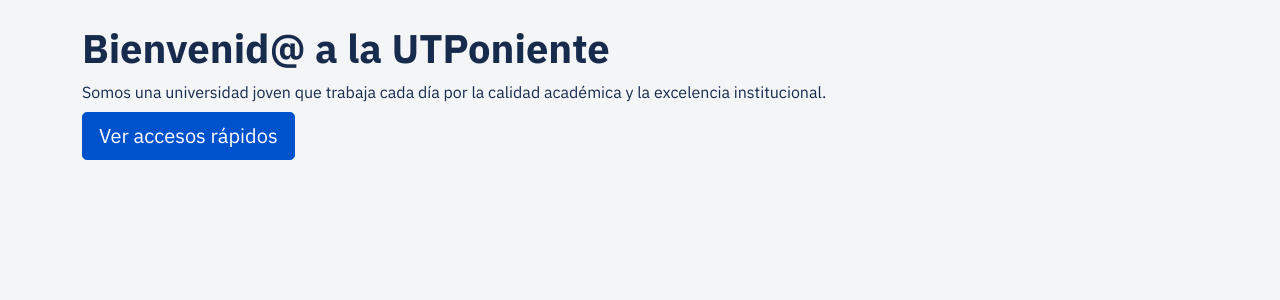
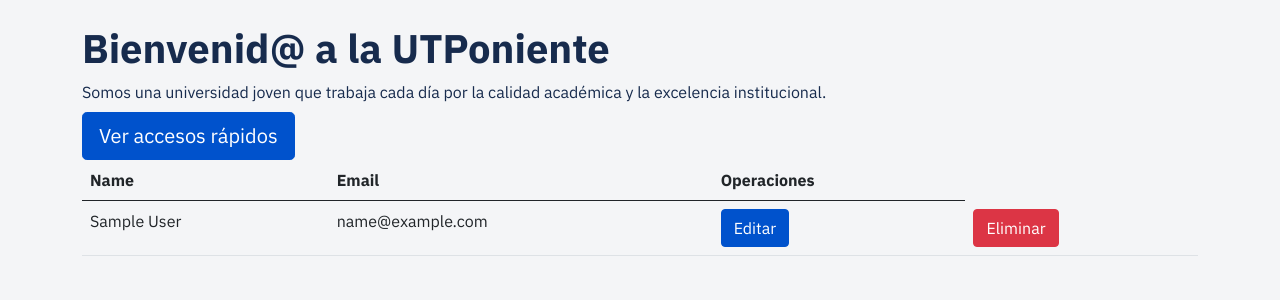
Before and after one commit to utpsantiagohernandez/administrador, a PHP site: page /administrador/ in a window 1280 px wide. Shown: the part 90-390 px from the top of the page. Run offline with PHP 8.4, Linux system fonts and the light colour scheme; tables that the repository leaves empty or names only in its code hold one stand-in row (values such as "Sample post").

Commit message:
Agregar tabla

```diff
--- a/app.php
+++ b/app.php
@@ -5,6 +5,7 @@ require __DIR__.'/vendor/autoload.php';
 use App\Productos;
 use App\Clientes;
 use App\Usuarios;
+use App\Customers;
 
 //Conectarnos a la base de datos
 $db = conectarDB();
@@ -12,3 +13,4 @@ $db = conectarDB();
 Productos::setDB($db);
 Clientes::setDB($db);
 Usuarios::setDB($db);
+Customers::setDB($db);
--- /dev/null
+++ b/clases/Customers.php
@@ -0,0 +1,55 @@
+<?php
+
+namespace App;
+
+class Customers{
+
+    //Base de datos
+    protected static $db;
+
+    public $id;
+    public $name;
+    public $email;
+
+
+    public function __construct($args = []){
+        $this->id = $args['id'] ?? '';
+        $this->name = $args['name'] ?? '';
+        $this->email = $args['email'] ?? '';
+    }
+
+    // Definir la conexión a la BD
+    public static function setDB($database){
+        self::$db = $database;
+    }
+
+    public static function all(){
+        $query ="SELECT * FROM customers";
+        $resultado = self::consultar($query);
+        return $resultado;
+    }
+
+    public static function consultar($query){
+        //consultar la base de datos
+        $resultado = self::$db->query($query);
+        //Iterar los resultados
+        $array = [];
+        while($registro = $resultado->fetch_assoc()){
+            $array[] = self::crearObjeto($registro);
+        }
+        //Liberar la memoria
+        $resultado->free();
+        //Retornar los resultados
+        return $array;
+    }
+
+    protected static function crearObjeto($registro){
+        $objeto = new self;
+        foreach($registro as $key => $value){
+            if(property_exists($objeto, $key)){
+                $objeto->$key = $value;
+            }
+        }
+        return $objeto;
+    }
+}
--- a/index.php
+++ b/index.php
@@ -1,5 +1,7 @@
 <?php
 	require 'app.php';
+    use App\Customers;
+    $customersBD = Customers::all();
 
  ?>
 
@@ -68,10 +70,6 @@
         </div>
     </nav>
 
-
-
-
-
     <main class="mt-4">
         <div class="container">
             <h1>Bienvenid@ a la UTPoniente</h1>
@@ -82,6 +80,38 @@
     </main>
 
 
+<div class="container">
+<table class="table">
+  <thead>
+    <tr>
+      <th scope="col">Name</th>
+      <th scope="col">Email</th>
+      <th scope="col">Operaciones</th>
+    </tr>
+  </thead>
+  <tbody>
+  <?php foreach ($customersBD as $customersView) : ?>
+    <tr>
+      <td><?php echo $customersView->name;?></td>
+      <td><?php echo $customersView->email; ?></td>
+      <td><button class="btn btn-primary">Editar</button></td>
+      <td><button class="btn btn-danger">Eliminar</button></td>
+    </tr>
+    <?php endforeach ?>
+  </tbody>
+</table>
+
+</div>
+
+
+
+
+
+
+
+
+
+
     <script src="js/bootstrap.js"></script>
 </body>
 
```
